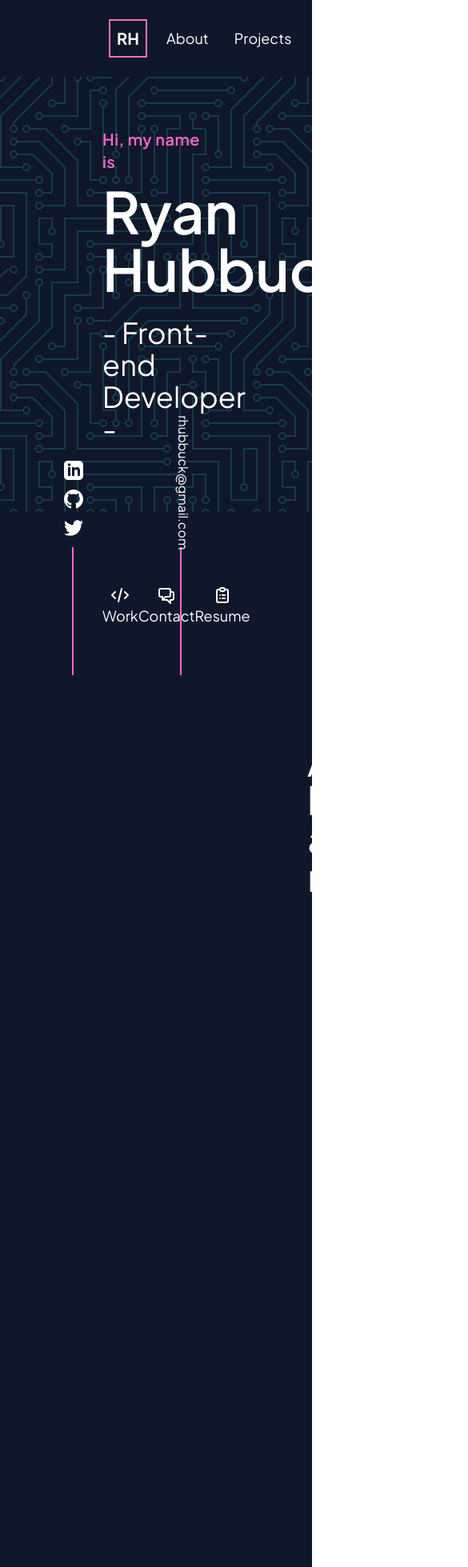
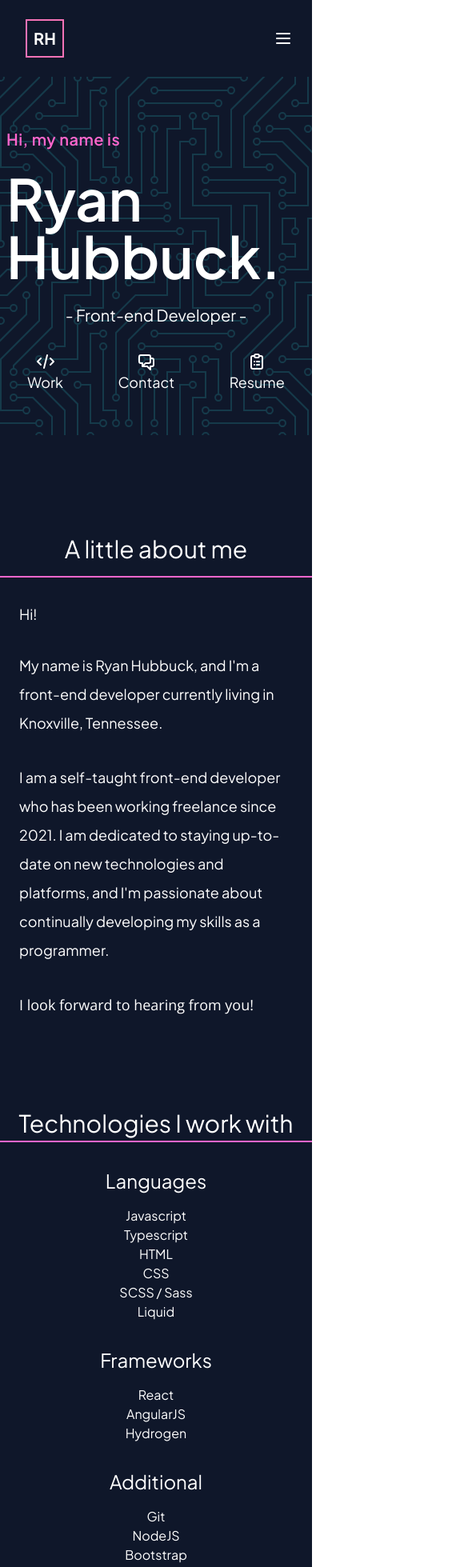
Before and after one commit to rhubbuck/react-portfolio, a React (Create React App) app in the folder react-portfolio/: page / in a window 390 px wide. Shown: the top 1959 px of the page at 80% size, 585 px wide, since content can reach past the window. Built offline with nearby package versions, Linux system fonts and the light colour scheme.

Commit message:
mobile layout (sans work)

```diff
--- a/react-portfolio/src/About.js
+++ b/react-portfolio/src/About.js
@@ -3,14 +3,14 @@ import './index.css';
 
 const About = () => {
   return (
-    <div className='mx-96 mt-72 text-white font-jakarta'>
-        <h2 className='text-5xl text-left pb-1 pink-border font-jakarta'>A little about me</h2>
-        <p className='text-left m-6 my-8 text-xl'>Hi!</p>
-        <p className='text-left m-6 my-8 text-xl'>My name is Ryan Hubbuck, and I'm a front-end developer currently living in Knoxville, Tennessee.</p>
-        <p className='text-left m-6 my-8 text-xl'>I am a self-taught front-end developer who has been working freelance since 2021.
+    <div className='md:mx-96 md:mt-72 mt-28 text-white font-jakarta'>
+        <h2 className='md:text-5xl text-3xl md:text-left text-center pb-1 pink-border font-jakarta leading-loose'>A little about me</h2>
+        <p className='text-left m-6 my-8 md:text-xl text-lg'>Hi!</p>
+        <p className='text-left m-6 my-8 md:text-xl text-lg leading-loose'>My name is Ryan Hubbuck, and I'm a front-end developer currently living in Knoxville, Tennessee.</p>
+        <p className='text-left m-6 my-8 md:text-xl text-lg leading-loose'>I am a self-taught front-end developer who has been working freelance since 2021.
         I am dedicated to staying up-to-date on new technologies and platforms, and I'm
         passionate about continually developing my skills as a programmer.</p>
-        <p className='text-left m-6 my-8 text-xl font-open-sans'>I look forward to hearing from you!</p>
+        <p className='text-left m-6 my-8 md:text-xl font-open-sans text-lg leading-loose'>I look forward to hearing from you!</p>
     </div>
   )
 }
--- a/react-portfolio/src/EmailSidebar.js
+++ b/react-portfolio/src/EmailSidebar.js
@@ -3,7 +3,7 @@ import './index.css';
 
 const EmailSidebar = () => {
   return (
-    <div className='fixed text-white right-0 bottom-0 z-50'>
+    <div className='fixed text-white right-0 bottom-0 z-50 hidden md:block'>
         <ul>
             <li className='sidebar-email font-jakarta'>
               <a href = "mailto:rhubbuck@example.com">
--- a/react-portfolio/src/Footer.js
+++ b/react-portfolio/src/Footer.js
@@ -7,7 +7,7 @@ import { Link, Button, Element, Events, animateScroll as scroll, scrollSpy, scro
 const Footer = () => {
   return (
     <div className='relative'>
-        <div className='flex flex-row justify-between py-14 mt-10 px-80 text-white bg-slate-900 font-jakarta'>
+        <div className='flex flex-row justify-between py-6 md:py-14 mt-10 md:px-80 px-8 text-white bg-slate-900 font-jakarta'>
             <ul>
                 <header className='text-xl mb-4'>Useful Links</header>
                 <li className='m-2 cursor-pointer'><a href={Resume} target='_blank' rel='noreferrer'>Resume</a></li>
@@ -20,7 +20,7 @@ const Footer = () => {
                 <li className='m-2'>(865) 804-0597</li>
                 <li><br></br></li>
                 <Link to='hero' spy={true} smooth={true} offset={-50}>
-                <svg className='absolute right-44 bottom-10 h-12 w-12 cursor-pointer' xmlns="http://www.w3.org/2000/svg" fill="none" viewBox="0 0 24 24" stroke="#FF66CC" stroke-width="2">
+                <svg className='absolute right-3 bottom-2 md:right-44 md:bottom-10 h-12 w-12 cursor-pointer' xmlns="http://www.w3.org/2000/svg" fill="none" viewBox="0 0 24 24" stroke="#FF66CC" stroke-width="2">
                   <path stroke-linecap="round" stroke-linejoin="round" d="M5 11l7-7 7 7M5 19l7-7 7 7" />
                 </svg>
                 </Link>
--- a/react-portfolio/src/Header.js
+++ b/react-portfolio/src/Header.js
@@ -6,17 +6,22 @@ const Header = () => {
 
 
   return (
-    <div className='bg-slate-900 flex justify-between py-6 px-32 fixed w-full z-10 items-center'>
+    <div className='bg-slate-900 flex justify-between py-6 md:px-32 px-6 fixed w-full z-10 items-center'>
         <div className='flex text-white text-xl items-center'>
             <Link className='mx-2 border-2 border-pink-400 p-2 cursor-pointer font-jakarta font-bold' to='hero' spy={true} smooth={true} offset={-50}>RH</Link>
         </div>
-        <div>
+        <div className='md:block hidden'>
             <ul className='flex flex-row text-white'>
                 <Link to='about' spy={true} smooth={true} offset={-120} className='mx-4 text-lg cursor-pointer hover:scale-110 transition-all duration-100 ease-out font-jakarta'>About</Link>
                 <Link to='work' spy={true} smooth={true} offset={-120} className='mx-4 text-lg cursor-pointer hover:scale-110 transition-all duration-100 ease-out font-jakarta'>Projects</Link>
                 <Link to='contact' spy={true} smooth={true} offset={-120} className='mx-4 text-lg cursor-pointer hover:scale-110 transition-all duration-100 ease-out font-jakarta'>Contact</Link>
             </ul>
         </div>
+        <div className='md:hidden'>
+          <svg xmlns="http://www.w3.org/2000/svg" class="h-6 w-6" fill="none" viewBox="0 0 24 24" stroke="white" stroke-width="2">
+            <path stroke-linecap="round" stroke-linejoin="round" d="M4 6h16M4 12h16M4 18h16" />
+          </svg>
+        </div>
     </div>
   )
 }
--- a/react-portfolio/src/Hero.js
+++ b/react-portfolio/src/Hero.js
@@ -6,13 +6,13 @@ import { Link, Button, Element, Events, animateScroll as scroll, scrollSpy, scro
 const Hero = () => {
   return (
     <div className='hero-background'>
-        <div className='pt-40 text-left px-32'>
+        <div className='pt-40 text-left md:px-32'>
             <div>
-                <h4 className='text-white font-jakarta font-semibold text-xl pink-text tracking-wide pb-3'>Hi, my name is</h4>
-                <h1 className='text-white text-7xl pb-6 font-jakarta font-semibold'>Ryan Hubbuck.</h1>
-                <h2 className='text-white font-jakarta text-4xl'>- Front-end Developer -</h2>
+                <h4 className='text-white font-jakarta font-semibold text-xl pink-text tracking-wide pb-6 pl-2 md:pl-0 md:pb-3'>Hi, my name is</h4>
+                <h1 className='text-white text-7xl pb-6 font-jakarta font-semibold pl-2 md:pl-0'>Ryan Hubbuck.</h1>
+                <h2 className='text-white font-jakarta text-xl text-center md:text-left md:text-4xl'>- Front-end Developer -</h2>
             </div>
-            <div className='flex flex-row pt-44 w-full justify-around '>
+            <div className='flex flex-row pt-8 md:pt-44 w-full justify-around '>
                 <Link to='work' spy={true} smooth={true} offset={-120} className='cursor-pointer flex flex-col items-center hover:scale-125 transition-all duration-100 ease-in'>
                     <svg xmlns="http://www.w3.org/2000/svg" className="h-6 w-6" fill="none" viewBox="0 0 24 24" stroke="white" strokeWidth={2}>
                         <path strokeLinecap="round" strokeLinejoin="round" d="M10 20l4-16m4 4l4 4-4 4M6 16l-4-4 4-4" />
--- a/react-portfolio/src/Skills.js
+++ b/react-portfolio/src/Skills.js
@@ -3,32 +3,32 @@ import './index.css';
 
 const Skills = () => {
   return (
-    <div className='mt-72 font-jakarta'>
-        <h2 className='mx-96 text-white text-5xl text-left pink-border pb-1'>Technologies I work with</h2>
-        <div className='flex flex-row justify-between mx-96 mt-8 text-white'>
-            <ul>
+    <div className='md:mt-72 mt-28 font-jakarta'>
+        <h2 className='md:mx-96 text-white md:text-5xl text-3xl text-center md:text-left pink-border pb-1'>Technologies I work with</h2>
+        <div className='flex md:flex-row flex-col justify-between md:mx-96 mt-8 text-white'>
+            <ul className='mb-8 md:mb-0'>
                 <header className='text-2xl mb-4'>Languages</header>
-                <li>Javascript</li>
-                <li>Typescript</li>
-                <li>HTML</li>
-                <li>CSS</li>
-                <li>SCSS / Sass</li>
-                <li>Liquid</li>
+                <li className='text-md md:text-lg'>Javascript</li>
+                <li className='text-md md:text-lg'>Typescript</li>
+                <li className='text-md md:text-lg'>HTML</li>
+                <li className='text-md md:text-lg'>CSS</li>
+                <li className='text-md md:text-lg'>SCSS / Sass</li>
+                <li className='text-md md:text-lg'>Liquid</li>
             </ul>
-            <ul>
+            <ul className='mb-8 md:mb-0'>
                 <header className='text-2xl mb-4'>Frameworks</header>
-                <li>React</li>
-                <li>AngularJS</li>
-                <li>Hydrogen</li>
+                <li className='text-md md:text-lg'>React</li>
+                <li className='text-md md:text-lg'>AngularJS</li>
+                <li className='text-md md:text-lg'>Hydrogen</li>
             </ul>
-            <ul>
+            <ul className='mb-8 md:mb-0'>
                 <header className='text-2xl mb-4'>Additional</header>
-                <li>Git</li>
-                <li>NodeJS</li>
-                <li>Bootstrap</li>
-                <li>MaterialUI</li>
-                <li>Tailwind</li>
-                <li>Docker</li>
+                <li className='text-md md:text-lg'>Git</li>
+                <li className='text-md md:text-lg'>NodeJS</li>
+                <li className='text-md md:text-lg'>Bootstrap</li>
+                <li className='text-md md:text-lg'>MaterialUI</li>
+                <li className='text-md md:text-lg'>Tailwind</li>
+                <li className='text-md md:text-lg'>Docker</li>
             </ul>
         </div>
     </div>
--- a/react-portfolio/src/SocialSidebar.js
+++ b/react-portfolio/src/SocialSidebar.js
@@ -3,7 +3,7 @@ import './index.css';
 
 const SocialSidebar = () => {
   return (
-    <div className='fixed text-white left-20 bottom-0 z-50'>
+    <div className='fixed text-white left-20 bottom-0 z-50 hidden md:block'>
         <ul>
             <li>
             <a href='https://www.linkedin.com/in/ryan-hubbuck/' target="_blank" rel='noreferrer'>
--- a/react-portfolio/src/Socials.js
+++ b/react-portfolio/src/Socials.js
@@ -4,9 +4,9 @@ import Resume from './images/resume-final.pdf';
 
 const Socials = () => {
   return (
-    <div className='mx-96 my-72'>
-        <h1 className='font-sans mb-6 text-white text-5xl text-left pink-border font-jakarta'>Trying to find me?</h1>
-        <div className='flex flex-row justify-center mt-20'>
+    <div className='md:mx-96 md:my-72 my-28'>
+        <h1 className='mb-6 text-white md:text-5xl text-3xl md:text-left text-center pink-border font-jakarta'>Trying to find me?</h1>
+        <div className='flex flex-row justify-center md:mt-20 mt-8'>
           <a href='https://www.linkedin.com/in/ryan-hubbuck/' target="_blank" rel='noreferrer' className='mx-6'>
             <svg xmlns="http://www.w3.org/2000/svg" width="44" fill='white' height="44" viewBox="0 0 24 24"><path d="M19 0h-14c-2.761 0-5 2.239-5 5v14c0 2.761 2.239 5 5 5h14c2.762 0 5-2.239 5-5v-14c0-2.761-2.238-5-5-5zm-11 19h-3v-11h3v11zm-1.5-12.268c-.966 0-1.75-.79-1.75-1.764s.784-1.764 1.75-1.764 1.75.79 1.75 1.764-.783 1.764-1.75 1.764zm13.5 12.268h-3v-5.604c0-3.368-4-3.113-4 0v5.604h-3v-11h3v1.765c1.396-2.586 7-2.777 7 2.476v6.759z"/></svg>
           </a>
--- a/react-portfolio/src/Work.js
+++ b/react-portfolio/src/Work.js
@@ -84,9 +84,9 @@ const Work = () => {
     }
 
   return (
-    <div className='mt-72 font-jakarta'>
-        <header className='text-white text-5xl text-left mx-96 mb-12 pink-border'>My Latest Work</header>
-        <div className='grid grid-cols-2 mx-44 gap-x-5'>
+    <div className='md:mt-72 mt-28 font-jakarta'>
+        <header className='text-white md:text-5xl text-3xl md:text-left text-center md:mx-96 mb-12 pink-border'>My Latest Work</header>
+        <div className='grid grid-cols-1 md:grid-cols-2 md:mx-44 gap-x-5'>
         <div className='h-9 work-image work-image-5 cursor-pointer'>
                 <div className='h-full w-full bg-slate-900 opacity-0 hover:opacity-100 hover:border-2 hover:border-pink-400 transition-all duration-150'>
                     <h3 className='pt-20 pb-8 text-3xl font-semibold text-white'>Lashes By Andrea</h3>
--- a/react-portfolio/src/index.css
+++ b/react-portfolio/src/index.css
@@ -86,3 +86,11 @@ code {
 .pink-border {
   border-bottom: 2px solid #FF66CC;
 }
+
+@media only screen and (max-width: 768px) {
+
+  .hero-background {
+    height: 34rem;
+  }
+
+}
```
Also changed, not shown: react-portfolio/src/Contact.js (+9 -7 lines).
